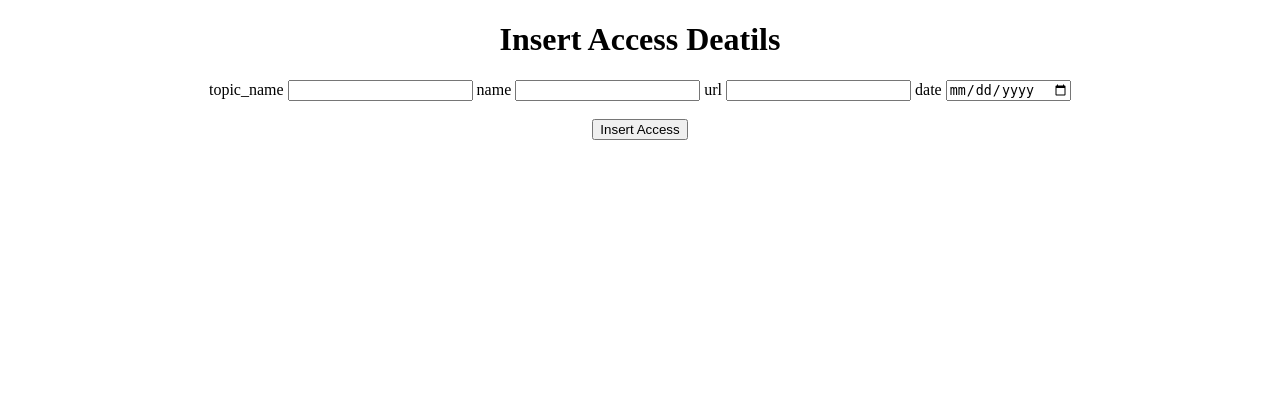
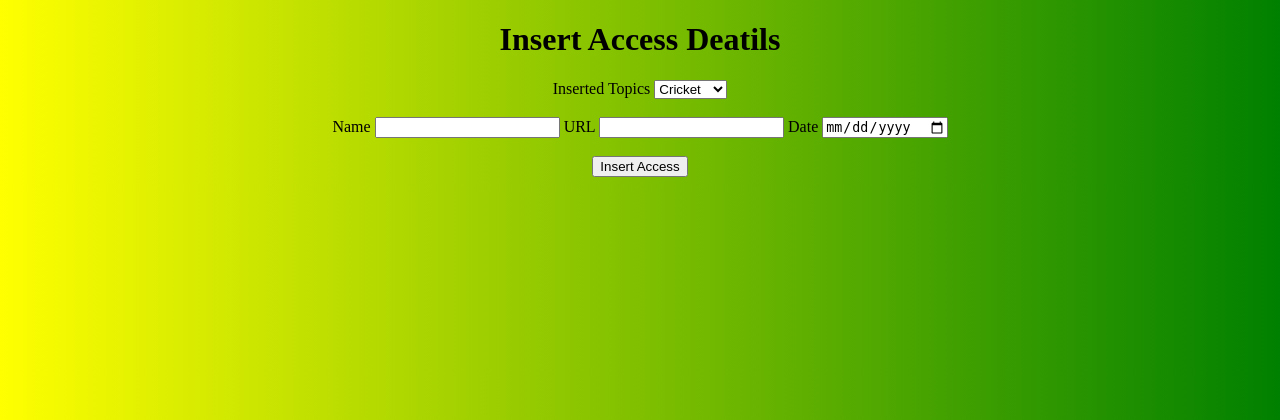
Before and after one commit to madhudg26/Form_Data, a Django app: page /Form_Access/ in a window 1280 px wide. Shown: the top 420 px of the page. Run offline with Django 4.2, Linux system fonts and the light colour scheme; data comes from the database, SQL or seed files in the repository; both versions use the stored data as it was after the commit.

Commit message:
first commit

```diff
--- a/app/views.py
+++ b/app/views.py
@@ -2,44 +2,47 @@ from django.shortcuts import render
 from app.models import *
 from django.http import HttpResponse
 # Create your views here.
-def insert_topic(request):
+def Form_Topic(request):
     if request.method=="POST":
         tn=request.POST['topic']
         T=Topic.objects.get_or_create(topic_name=tn)[0]
         T.save()
         return HttpResponse('insert_topic is done')
 
-    return render(request,'Form_Page.html')
+    return render(request,'Form_Topic.html')
 
 
 def Form_Webpage(request):
-
+    QST=Topic.objects.all()
+    d={'topics':QST}
     if request.method=="POST":
-        tn=request.POST['topic']
-        name=request.POST['name']
-        url=request.POST['url']
-        T=Topic.objects.get_or_create(topic_name=tn)[0]
+        topic=request.POST['topic']
+        na=request.POST['na']
+        ur=request.POST['ur']
+        T=Topic.objects.get_or_create(topic_name=topic)[0]
         T.save()
-        W=Webpage.objects.get_or_create(topic_name=T,name=name,url=url)[0]
+        W=Webpage.objects.get_or_create(topic_name=T,name=na,url=ur)[0]
         W.save()
-        return HttpResponse('Inserted Webpage successfull')
-    return render(request,'Form_Webpage.html')
+        return HttpResponse('Webpage inserted successfully')
+    return render(request,'Form_Webpage.html',d)
 
 
 
 
 
 def Form_Access(request):
+    QST=Topic.objects.all()
+    d={'topics':QST}
     if request.method=="POST":
-        tn=request.POST['topic']
-        name=request.POST['name']
-        url=request.POST['url']
-        date=request.POST['date']
-        T=Topic.objects.get_or_create(topic_name=tn)[0]
+        topic=request.POST['topic']
+        na=request.POST['na']
+        ur=request.POST['ur']
+        da=request.POST['da']
+        T=Topic.objects.get_or_create(topic_name=topic)[0]
         T.save()
-        W=Webpage.objects.get_or_create(topic_name=T,name=name,url=url)[0]
+        W=Webpage.objects.get_or_create(topic_name=T,name=na,url=ur)[0]
         W.save()
-        A=AccessRecords.objects.get_or_create(name=W,date=date)[0]
+        A=AccessRecords.objects.get_or_create(name=W,date=da)[0]
         A.save()
-        return HttpResponse('Inserted AccessRecords successfully')
-    return render(request,'Form_Access.html')
+        return HttpResponse('Inserted AccessRecord Successfully')
+    return render(request,'Form_Access.html',d)
--- a/project_FORMS/urls.py
+++ b/project_FORMS/urls.py
@@ -19,7 +19,7 @@ from app.views import *
 
 urlpatterns = [
     path('admin/', admin.site.urls),
-    path('insert_topic/',insert_topic,name='insert_topic'),
+    path('Form_Topic/',Form_Topic,name='Form_Topic'),
     path('Form_Webpage/',Form_Webpage,name='Form_Webpage'),
     path('Form_Access/',Form_Access,name='Form_Access'),
 ]
--- a/templates/Form_Access.html
+++ b/templates/Form_Access.html
@@ -2,22 +2,41 @@
 <html lang="en">
 <head>
     <title>Form Access</title>
+    <style>
+        body
+        {
+            background: linear-gradient(90deg,yellow,green);
+        }
+        #one:hover
+        {
+            background-color: aquamarine;
+            border-radius: 75px;
+            border: 1px solid black;
+        }
+    </style>
 </head>
 <body>
     <center>
         <h1>Insert Access Deatils</h1>
         <form method="POST">
             {% csrf_token %}
-            <label for="topic">topic_name</label>
-            <input type="text" name="topic" id="topic">
-            <label for="name">name</label>
-            <input type="text" name="name" id="name">
-            <label for="url">url</label>
-            <input type="url" name="url" id="url">
-            <label for="date">date</label>
-            <input type="date" name="date" id="date">
+            <label for="topic">Inserted Topics</label>
+            <select name="topic" id="topic">
+                {% for to in topics %}
+                    <option value="{{to}}">{{to.topic_name}}</option>
+                {% endfor %}
+            </select>
         <br><br>
-            <input type="submit" value="Insert Access">
+        <label for="na">Name</label>
+        <input type="text" name="na" id="na">
+
+        <label for="ur">URL</label>
+        <input type="url" name="ur" id="ur">
+
+        <label for="da">Date</label>
+        <input type="date" name="da" id="da">
+        <br><br>
+            <input id="one" type="submit" value="Insert Access">
         </form>
     </center>
 </body>
```
Also changed, not shown: templates/Form_Page.html (deleted, +0 -19 lines), templates/Form_Topic.html (added, +31 -0 lines), templates/Form_Webpage.html (+26 -8 lines), db.sqlite3.
